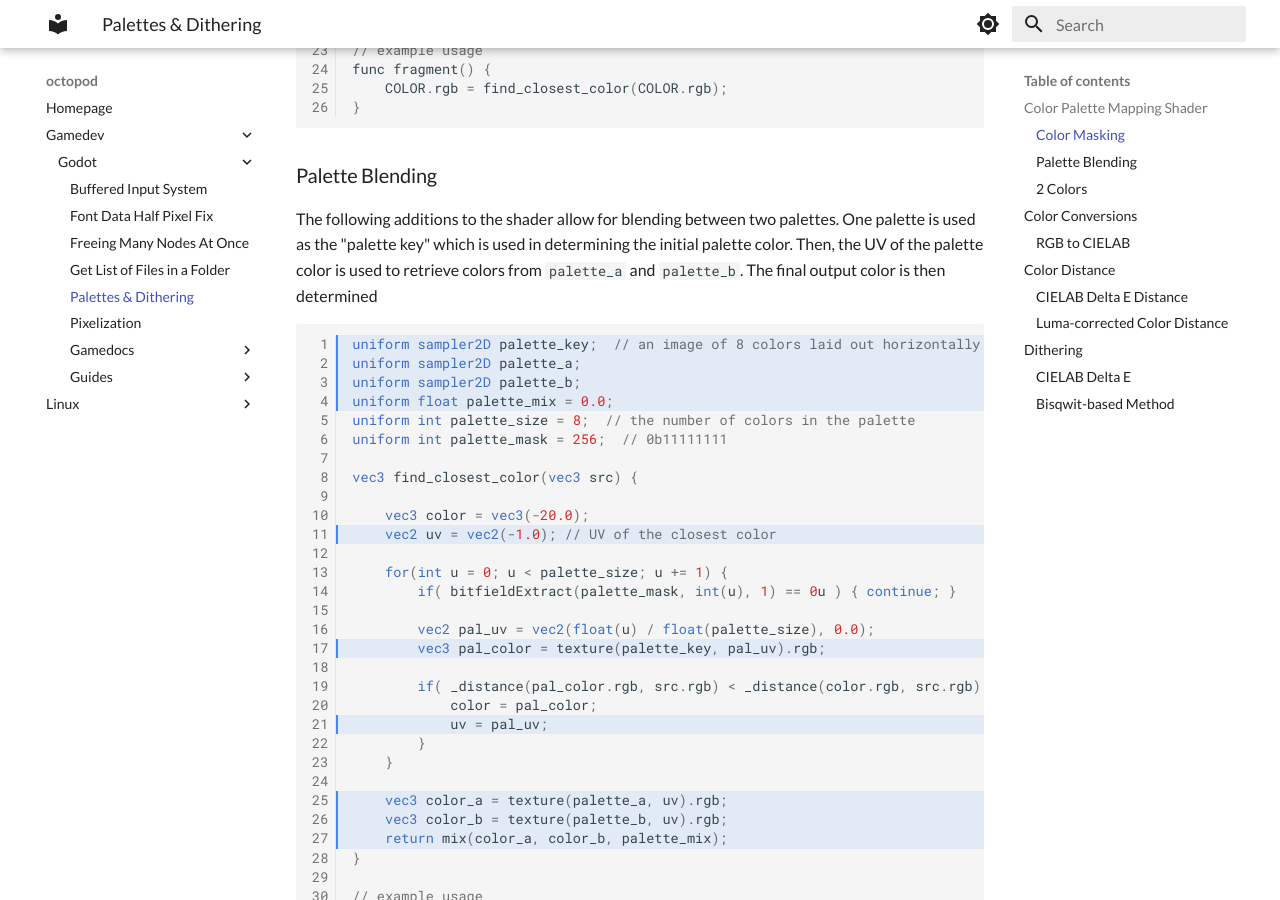
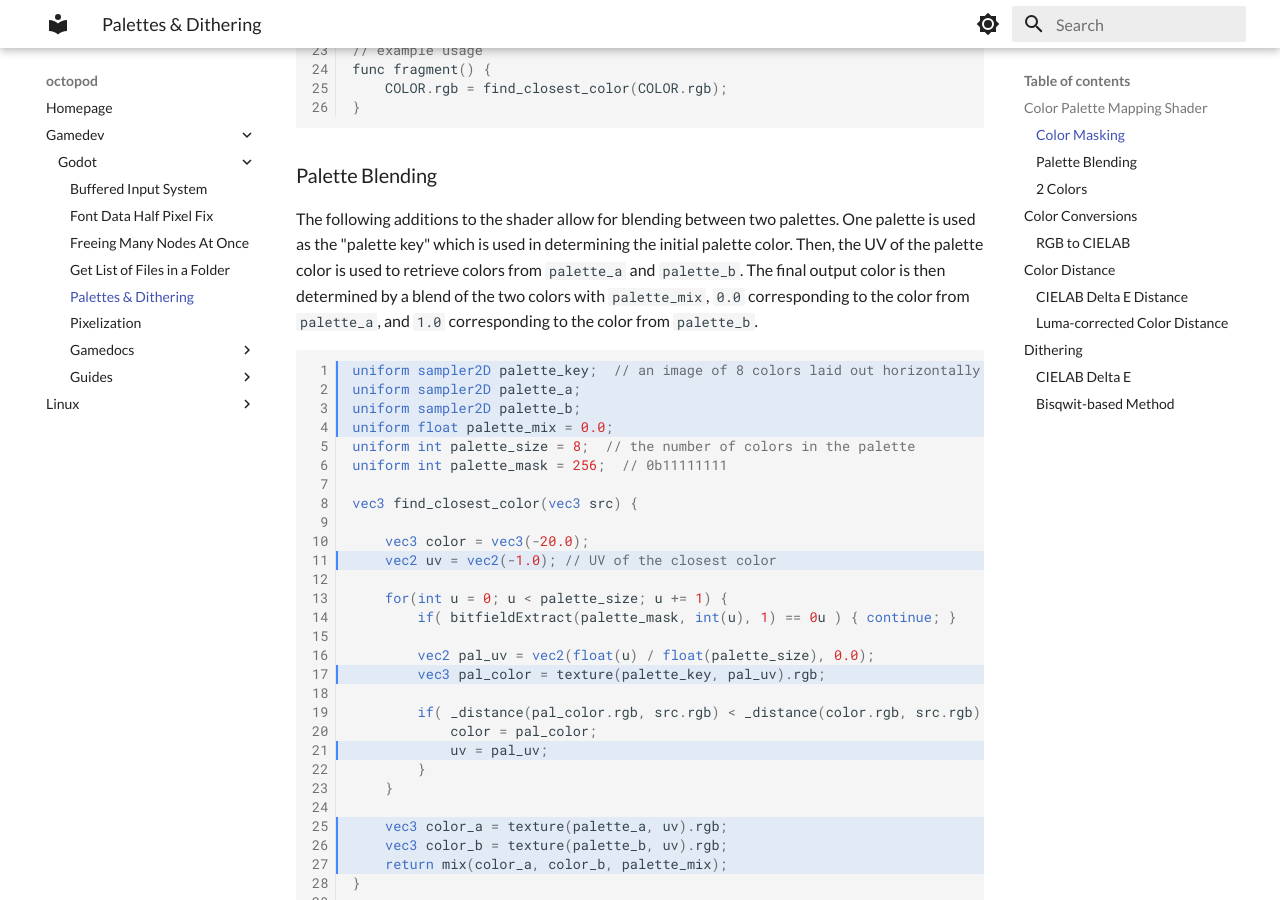
Before and after one commit to bakana808/mkdocs, an MkDocs documentation site: the page built from docs/gamedev/godot/Palettes & Dithering.md, in a window 1280 px wide and 900 px high, scrolled down 1654 px. Built offline with MkDocs 1.6.1 and Material for MkDocs 9.7.7, drawn with Linux system fonts in a browser that asks for light colours.

Commit message:
vault backup: 2023-05-31 17:51:09

````diff
--- a/docs/gamedev/godot/Palettes & Dithering.md
+++ b/docs/gamedev/godot/Palettes & Dithering.md
@@ -69,7 +69,7 @@
 ```
 
 ### Palette Blending
-The following additions to the shader allow for blending between two palettes. One palette is used as the "palette key" which is used in determining the initial palette color. Then, the UV of the palette color is used to retrieve colors from `palette_a` and `palette_b`. The final output color is then determined
+The following additions to the shader allow for blending between two palettes. One palette is used as the "palette key" which is used in determining the initial palette color. Then, the UV of the palette color is used to retrieve colors from `palette_a` and `palette_b`. The final output color is then determined by a blend of the two colors with `palette_mix`, `0.0` corresponding to the color from `palette_a`, and `1.0` corresponding to the color from `palette_b`.
 ``` glsl linenums="1" hl_lines="1 2 3 4 11 17 21 25 26 27"
 uniform sampler2D palette_key;  // an image of 8 colors laid out horizontally
 uniform sampler2D palette_a;
````
